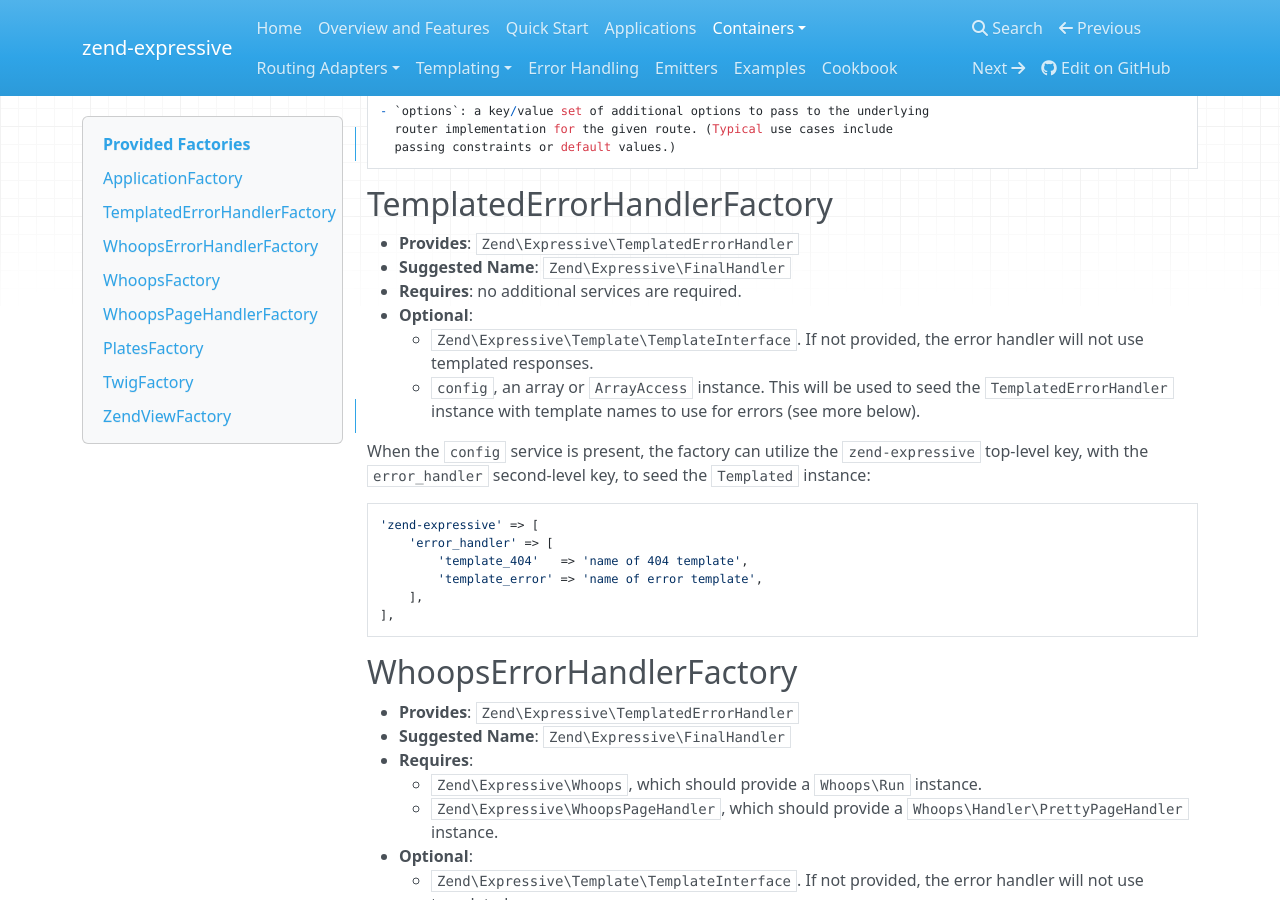
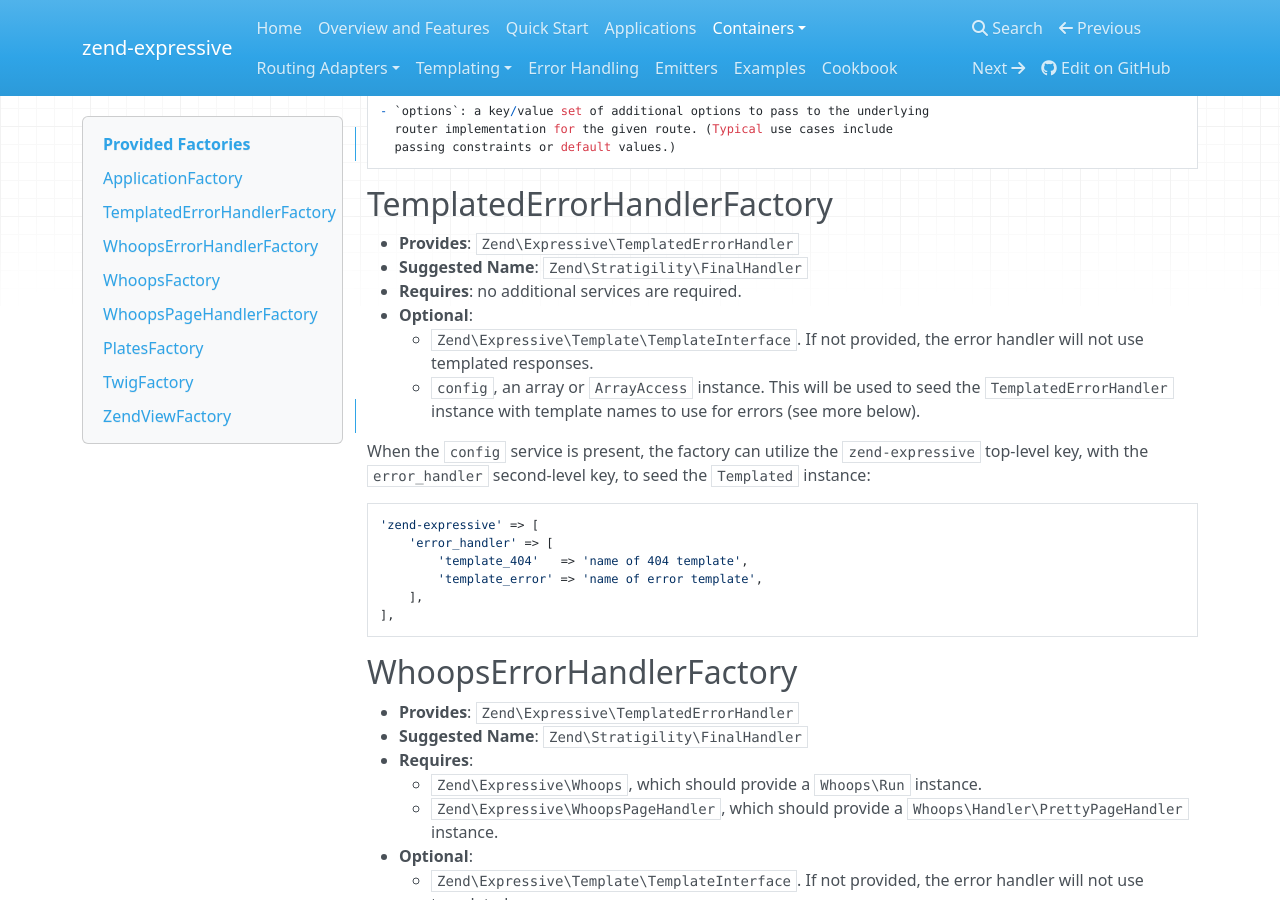
Before and after one commit to zendframework/zend-expressive, an MkDocs documentation site: the page built from doc/book/container/factories.md, in a window 1280 px wide and 900 px high, scrolled down 2204 px. Built offline with MkDocs 1.6.1, drawn with Linux system fonts in a browser that asks for light colours; nearby versions of some CDN libraries; old or Windows-style settings are respelled for this version of MkDocs; some of the changed text lies outside the part shown.

Commit message:
FinalHandler is in the stratigility namespace (not expressive)

```diff
--- a/doc/book/container/factories.md
+++ b/doc/book/container/factories.md
@@ -18,7 +18,7 @@
     - `Zend\Expressive\Router\RouterInterface`. When provided, the service will
       be used to construct the `Application` instance; otherwise, an Aura router
       implementation will be used.
-    - `Zend\Expressive\FinalHandler`. This is a meta-service, as the only concrete
+    - `Zend\Stratigility\FinalHandler`. This is a meta-service, as the only concrete
       type required is a callable that can be used as a final middleware in the
       case that the stack is exhausted before execution ends. By default, an
       instance of `Zend\Stratigility\FinalHandler` will be used.
@@ -113,7 +113,7 @@
 ## TemplatedErrorHandlerFactory
 
 - **Provides**: `Zend\Expressive\TemplatedErrorHandler`
-- **Suggested Name**: `Zend\Expressive\FinalHandler`
+- **Suggested Name**: `Zend\Stratigility\FinalHandler`
 - **Requires**: no additional services are required.
 - **Optional**:
     - `Zend\Expressive\Template\TemplateInterface`. If not provided, the error
@@ -138,7 +138,7 @@
 ## WhoopsErrorHandlerFactory
 
 - **Provides**: `Zend\Expressive\TemplatedErrorHandler`
-- **Suggested Name**: `Zend\Expressive\FinalHandler`
+- **Suggested Name**: `Zend\Stratigility\FinalHandler`
 - **Requires**:
     - `Zend\Expressive\Whoops`, which should provide a `Whoops\Run` instance.
     - `Zend\Expressive\WhoopsPageHandler`, which should provide a
```
